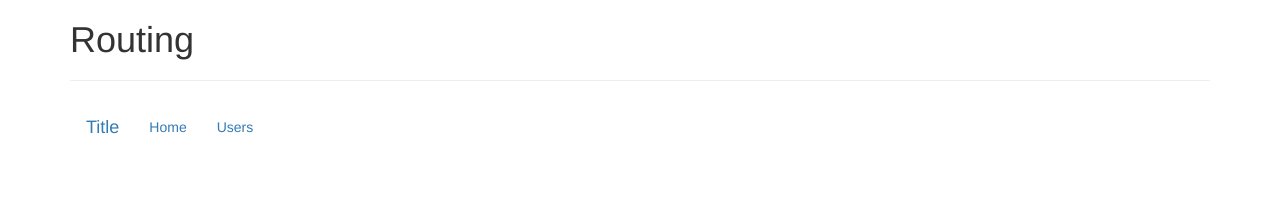
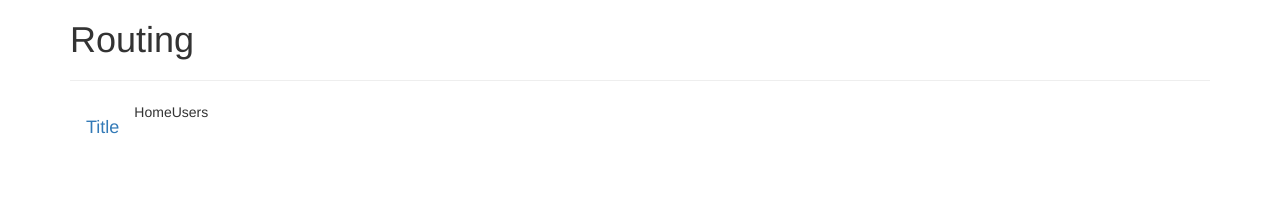
Before and after one commit to codefig/vue-js-learning, a Vue app: page / in a window 1280 px wide. Shown: the top 198 px of the page. Built offline with nearby package versions, Linux system fonts and the light colour scheme.

Commit message:
active class styling not working

```diff
--- a/src/components/Header.vue
+++ b/src/components/Header.vue
@@ -3,12 +3,8 @@
 		<div class="container-fluid">
 			<a class="navbar-brand" href="#">Title</a>
 			<ul class="nav navbar-nav">
-				<li class="active">
-					<router-link to="/">Home</router-link>
-				</li>
-				<li>
-					<router-link to="/user"> Users </router-link>
-				</li>
+				<router-link to="/" tag="li" active-class="active">Home</router-link>
+				<router-link to="/user" tag="li" active-class="active"> Users </router-link>
 			</ul>
 		</div>
 	</div>
```
